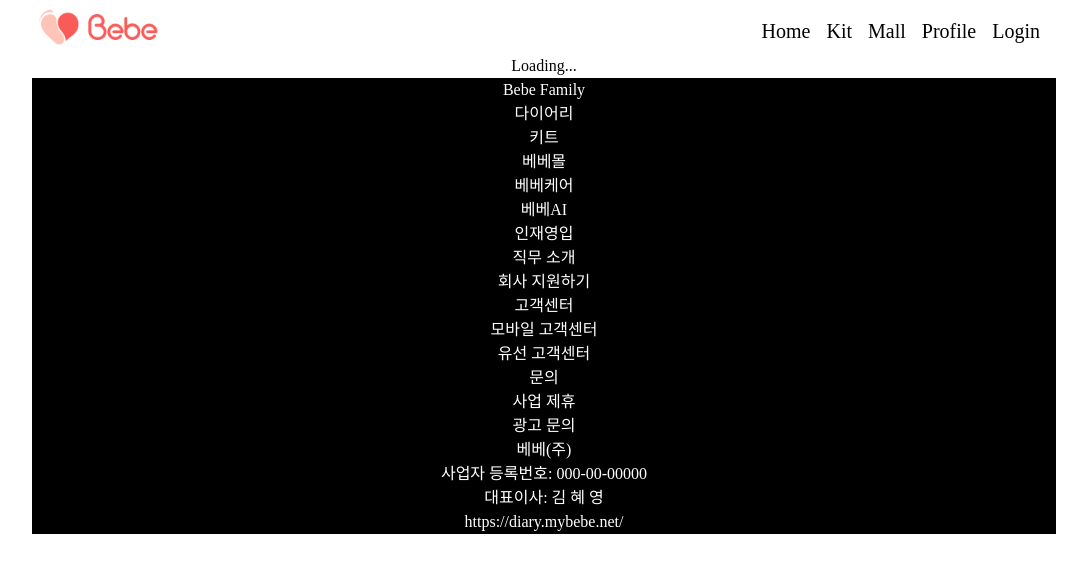
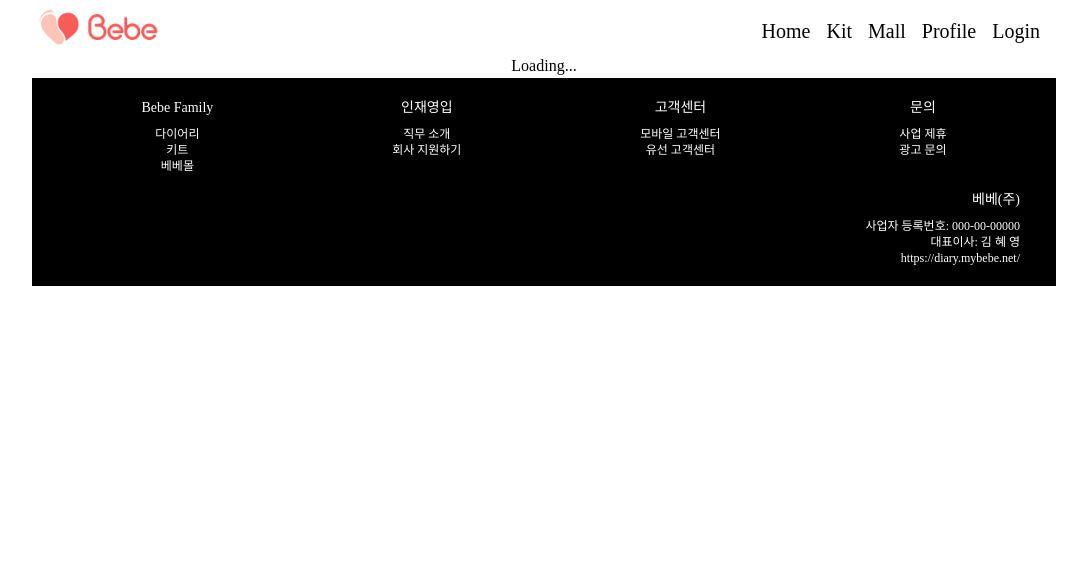
Before and after one commit to tae2seat/bebe-react, a React (Vite) app: page /product/1 in a window 1280 px wide. Shown: the top 572 px of the page, without its empty margins (96-1183 px from the left). Built offline with nearby package versions, Linux system fonts and the light colour scheme; no server answers.

Commit message:
footer 생성

```diff
--- a/src/components/layout/Footer.jsx
+++ b/src/components/layout/Footer.jsx
@@ -1,39 +1,37 @@
 export default function Footer() {
   return (
-    <div className=" bg-black text-white ">
-      <div>
+    <div className="flex flex-col justify-around bg-black text-white p-5 ">
+      <div className="flex justify-around items-start">
         <div>
-          <h2>Bebe Family</h2>
-          <p>다이어리</p>
-          <p>키트</p>
-          <p>베베몰</p>
-          <p>베베케어</p>
-          <p>베베AI</p>
+          <h2 className="text-sm mb-2">Bebe Family</h2>
+          <p className="text-xs">다이어리</p>
+          <p className="text-xs">키트</p>
+          <p className="text-xs">베베몰</p>
         </div>
         <div>
-          <h2>인재영입</h2>
-          <p>직무 소개</p>
-          <p>회사 지원하기</p>
+          <h2 className="text-sm mb-2">인재영입</h2>
+          <p className="text-xs">직무 소개</p>
+          <p className="text-xs">회사 지원하기</p>
         </div>
         <div>
-          <h2>고객센터</h2>
-          <p>모바일 고객센터</p>
-          <p>유선 고객센터</p>
+          <h2 className="text-sm mb-2">고객센터</h2>
+          <p className="text-xs">모바일 고객센터</p>
+          <p className="text-xs">유선 고객센터</p>
         </div>
         <div>
-          <h2>문의</h2>
-          <p>사업 제휴</p>
-          <p>광고 문의</p>
+          <h2 className="text-sm mb-2">문의</h2>
+          <p className="text-xs">사업 제휴</p>
+          <p className="text-xs">광고 문의</p>
         </div>
       </div>
 
-      <div>
-        <h2>베베(주)</h2>
+      <div className="mt-4 text-end pr-4">
+        <h2 className="text-sm mb-2">베베(주)</h2>
         <div>
-          <p>사업자 등록번호: 000-00-00000</p>
-          <p>대표이사: 김 혜 영 </p>
+          <p className="text-xs">사업자 등록번호: 000-00-00000</p>
+          <p className="text-xs">대표이사: 김 혜 영 </p>
         </div>
-        <p>https://diary.mybebe.net/</p>
+        <p className="text-xs">https://diary.mybebe.net/</p>
       </div>
     </div>
   );
```
